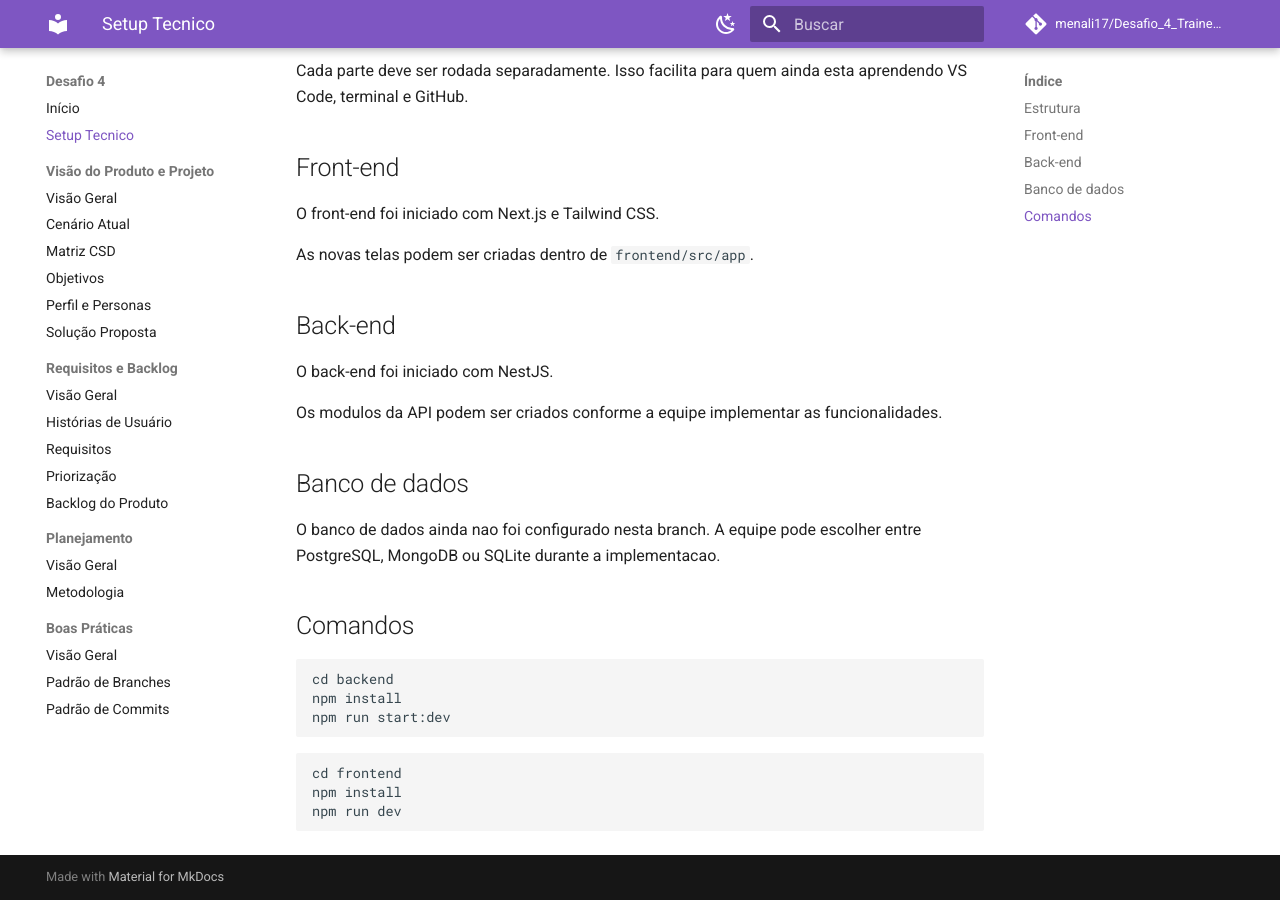
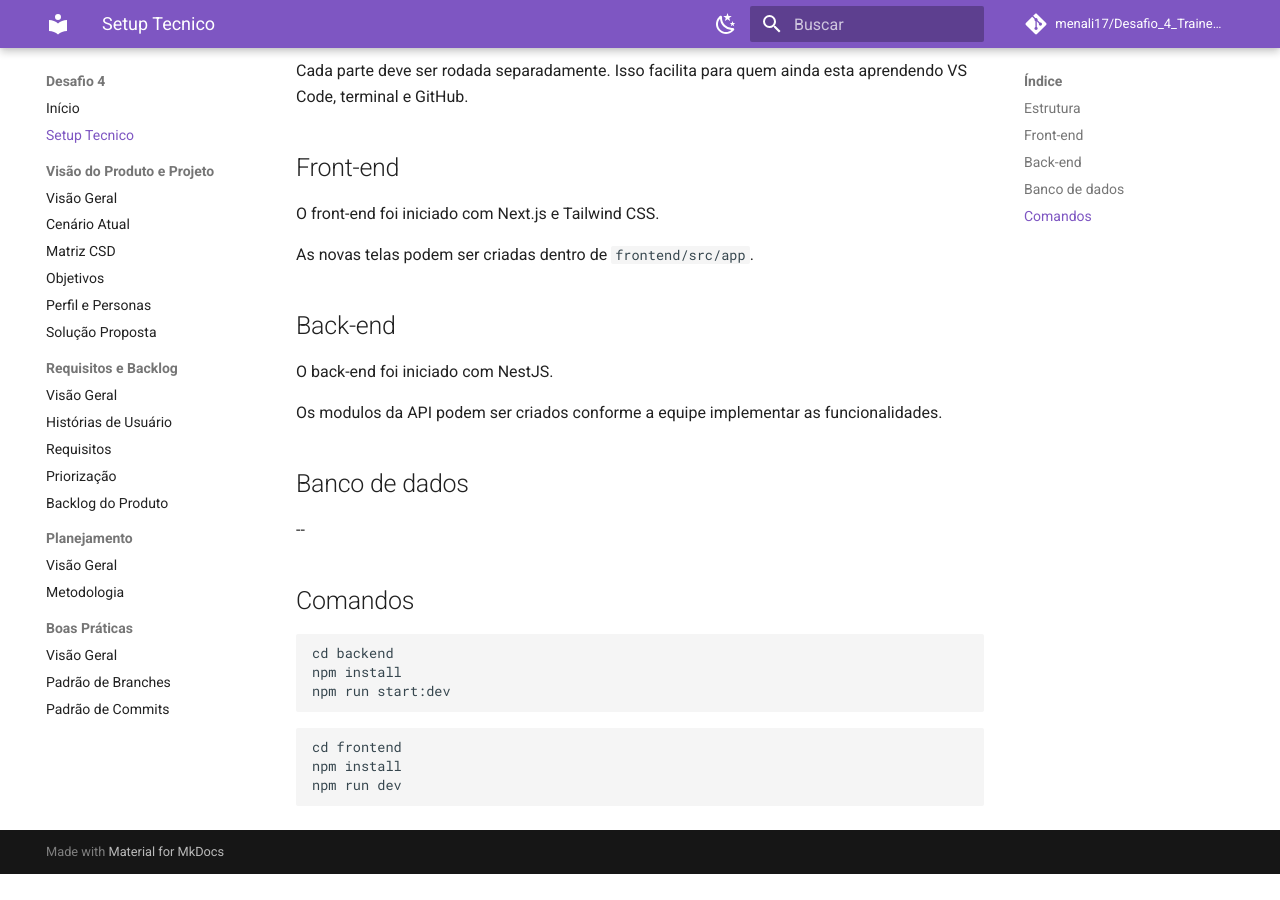
Before and after one commit to menali17/ClassHub, an MkDocs documentation site: the page built from docs/setup_tecnico.md, in a window 1280 px wide and 900 px high, scrolled down 545 px. Built offline with MkDocs 1.6.1 and Material for MkDocs 9.7.7, drawn with Linux system fonts in a browser that asks for light colours; comment, search, counter and statistics services are not loaded; after the commit the page ends 1419 px from its top, so only the background shows below that.

Commit message:
Remove database configuration note from setup
Remove note about database configuration options.

```diff
--- a/docs/setup_tecnico.md
+++ b/docs/setup_tecnico.md
@@ -28,7 +28,7 @@ Os modulos da API podem ser criados conforme a equipe implementar as funcionalid
 
 ## Banco de dados
 
-O banco de dados ainda nao foi configurado nesta branch. A equipe pode escolher entre PostgreSQL, MongoDB ou SQLite durante a implementacao.
+--
 
 ## Comandos
 
```
